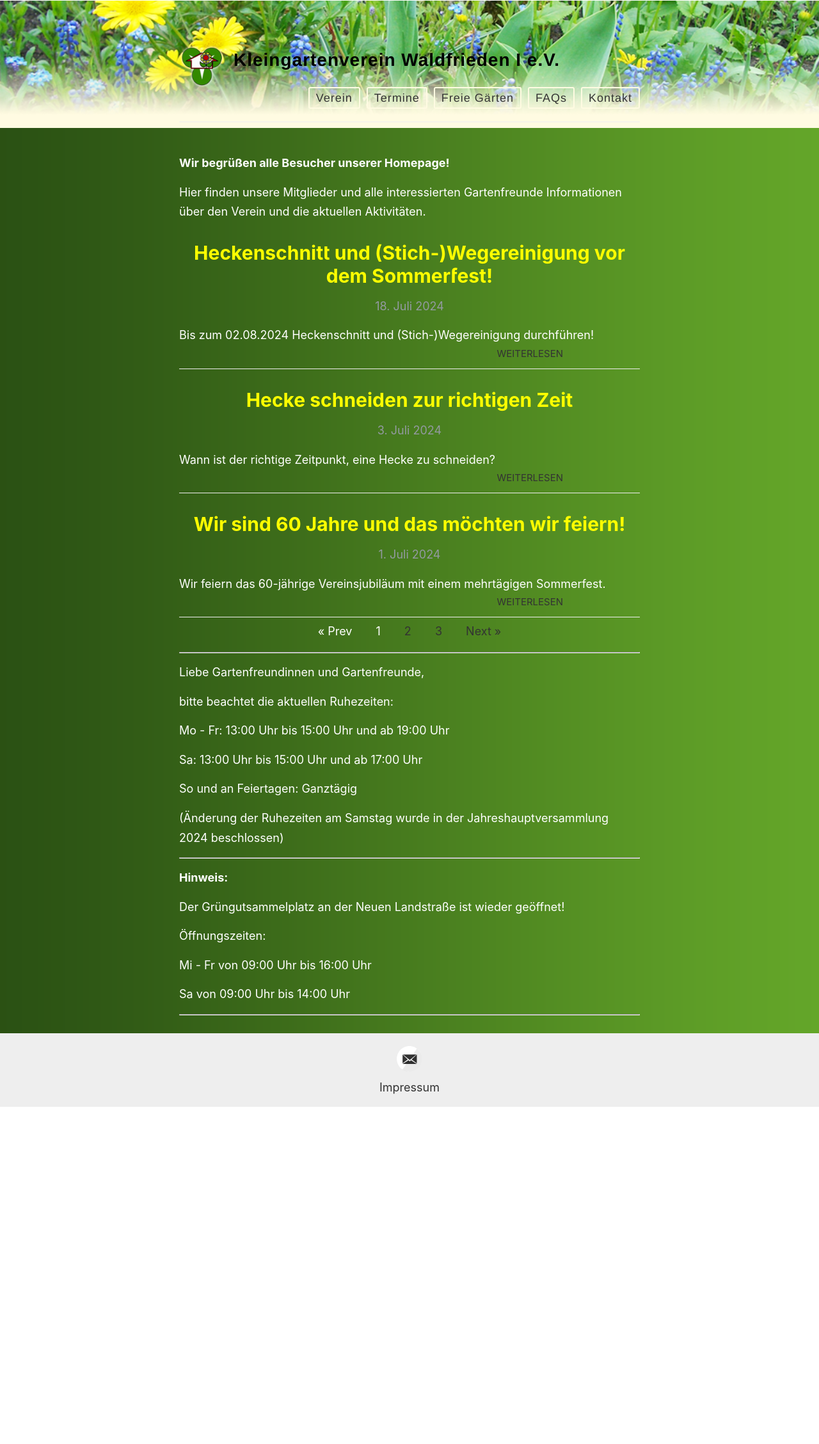
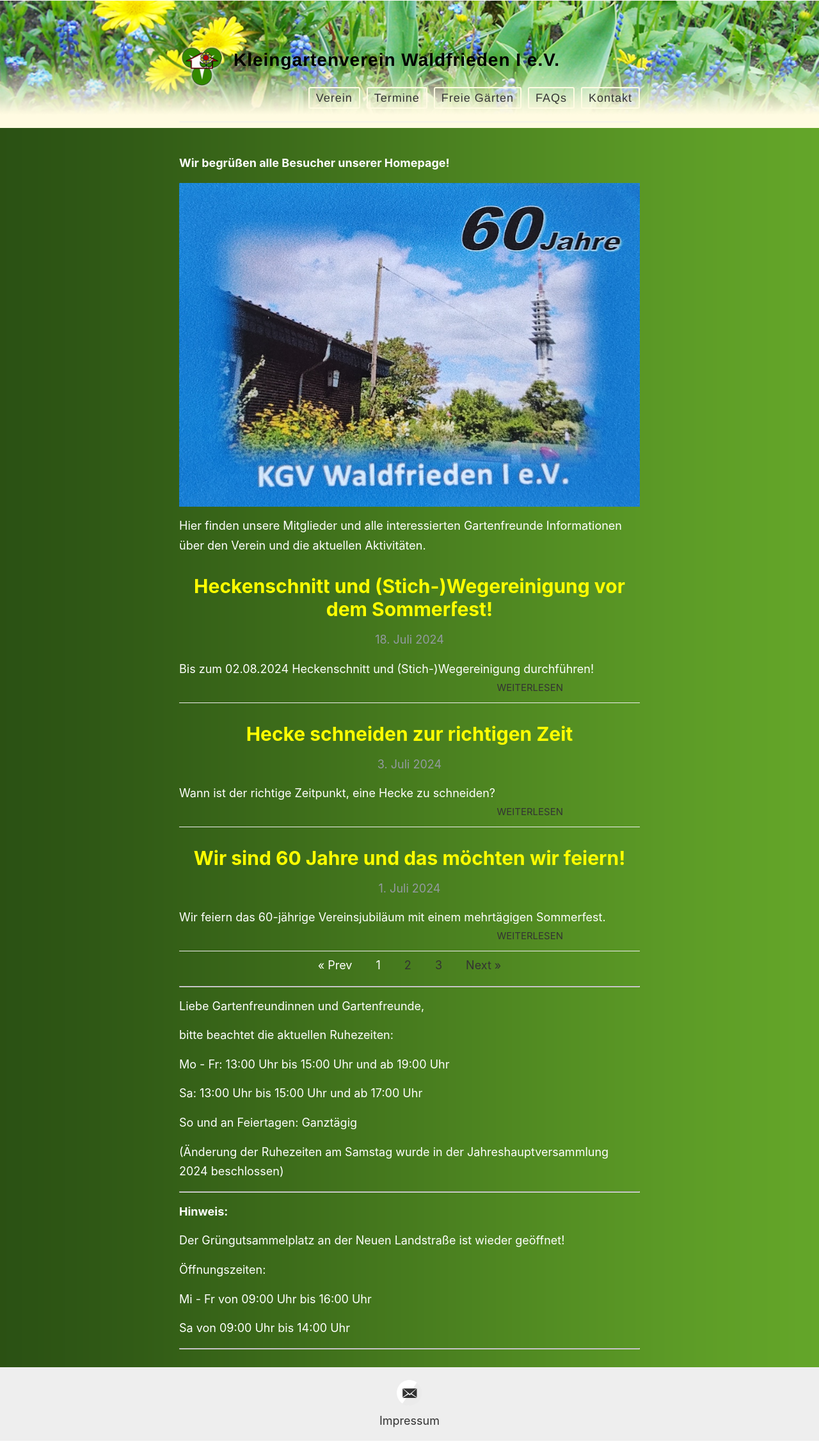
Before and after one commit to der-Frankie/kgv-website-dev.github.io, a Jekyll site: the page built from index.html, in a window 1280 px wide. Shown: the whole page at 64% size. Built offline with Jekyll 4.4.1, drawn with Linux system fonts in a browser that asks for light colours; the list of posts is cut into pages by our own code; before the commit the page ends 1735 px from its top, so only the background shows below that.

Commit message:
Added 60-Jahre-KGV-Sticker

```diff
--- a/index.html
+++ b/index.html
@@ -3,6 +3,8 @@ layout: default
 ---
 
 <p><b>Wir begrüßen alle Besucher unserer Homepage!</b></p>
+
+<p><img src="{{ site.baseurl }}/images/60-Jahre-KGV-Waldfrieden-Sticker.jpg" alt="60-Jahre-KGV" /></p>
 
 <p>Hier finden unsere Mitglieder und alle interessierten Gartenfreunde Informationen über den Verein und die aktuellen Aktivitäten.</p>
 
```
